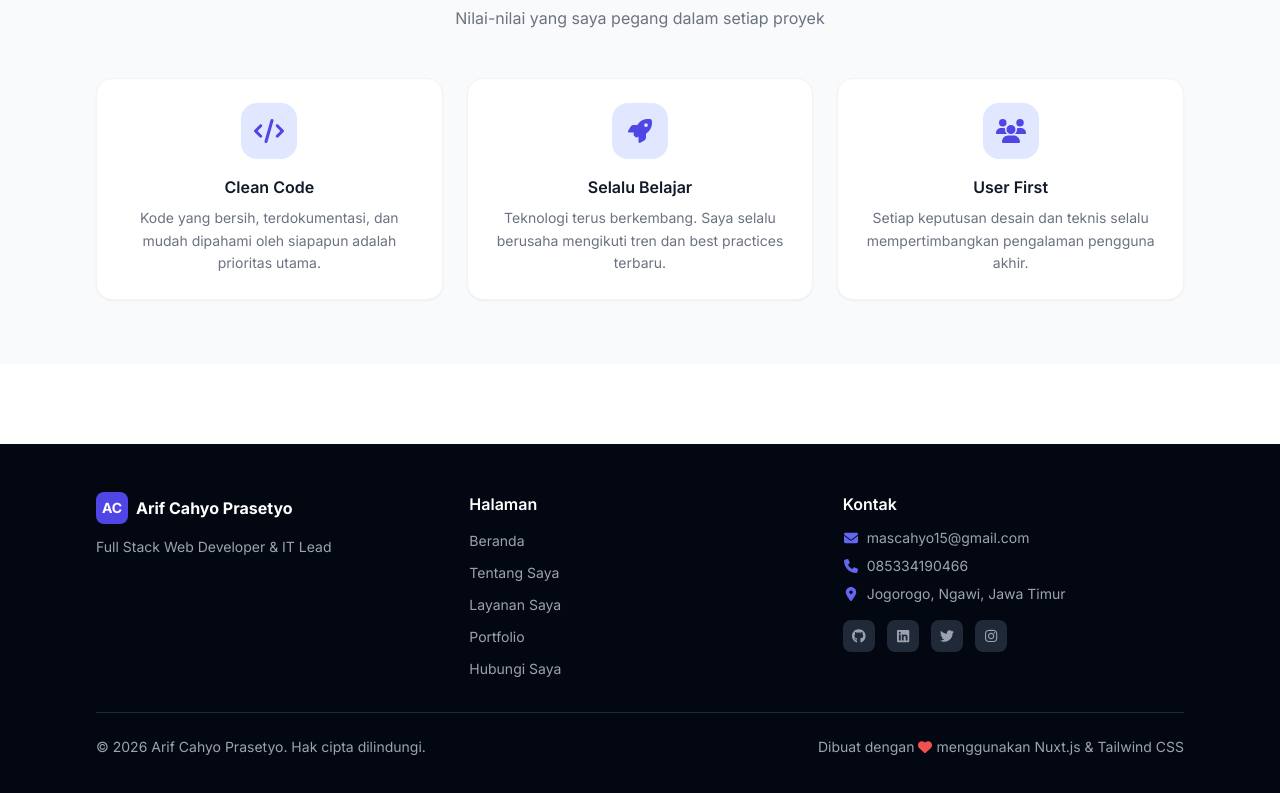
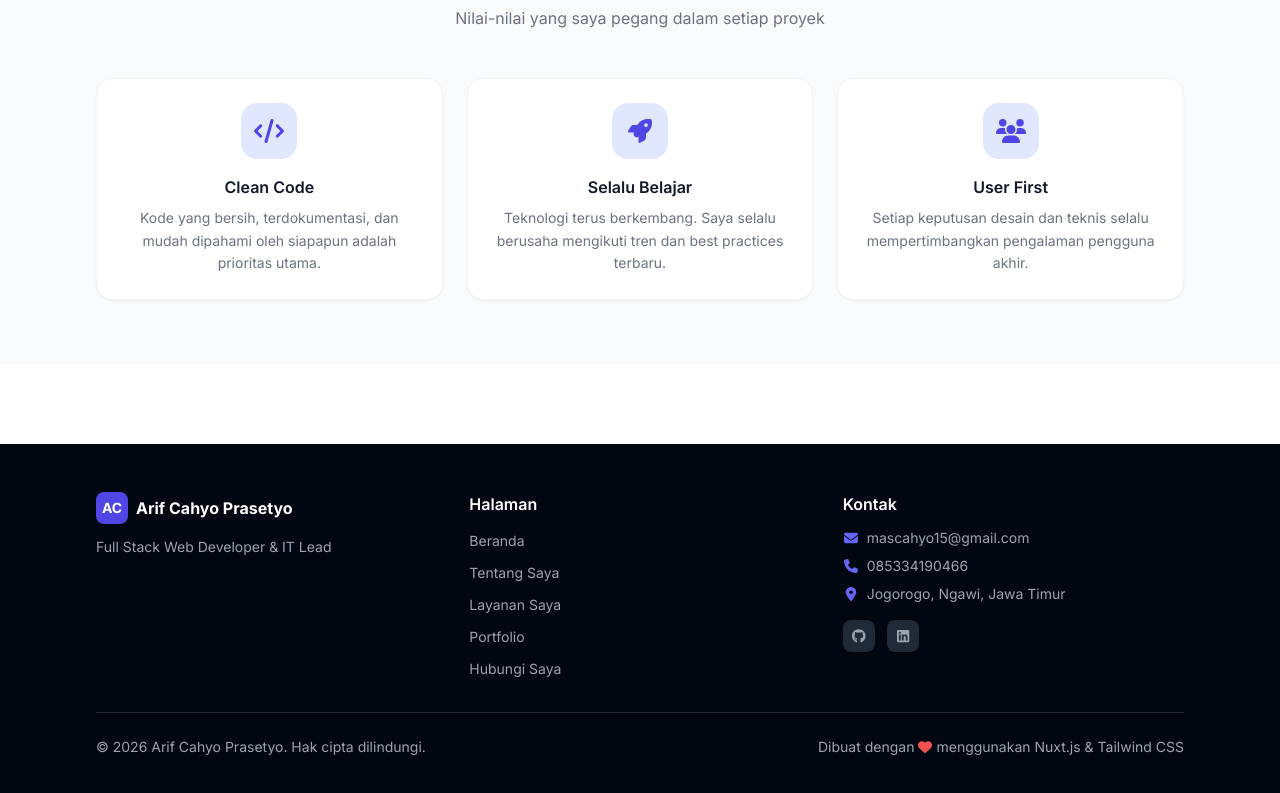
Before and after one commit to mascahyo1/self1-lp, a Nuxt app: page /tentang-saya in a window 1280 px wide. Shown: the part 1329-2122 px from the top of the page. Built offline with nearby package versions, Linux system fonts and the light colour scheme.

Commit message:
fix sosmed

```diff
--- a/components/AppFooter.vue
+++ b/components/AppFooter.vue
@@ -86,10 +86,5 @@ const quickLinks = [
   { to: '/hubungi-saya', label: 'Hubungi Saya' },
 ]
 
-const socialLinks = {
-  github: profile.social.github,
-  linkedin: profile.social.linkedin,
-  twitter: profile.social.twitter,
-  instagram: profile.social.instagram,
-}
+const socialLinks = profile.social
 </script>
--- a/data/profile.json
+++ b/data/profile.json
@@ -12,9 +12,7 @@
   "available_for_work": false,
   "social": {
     "github": "https://github.com/mascahyo1",
-    "linkedin": "https://linkedin.com/in/arifcahyo",
-    "twitter": "https://twitter.com/arifcahyo",
-    "instagram": "https://instagram.com/arifcahyo"
+    "linkedin": "https://www.linkedin.com/in/arif-cahyo-prasetyo-b7413a177/"
   },
   "stats": [
     { "label": "Tahun Pengalaman", "value": "auto", "key": "years_of_experience" },
--- a/pages/index.vue
+++ b/pages/index.vue
@@ -240,11 +240,7 @@ const featuredPortfolio = computed(() => portfolio.filter((p: any) => p.featured
 
 const yearsOfExperience = computed(() => `${new Date().getFullYear() - profile.career_start_year}+`)
 
-const socialLinks = {
-  github: profile.social.github,
-  linkedin: profile.social.linkedin,
-  twitter: profile.social.twitter,
-}
+const socialLinks = profile.social
 
 useSeoMeta({
   title: `${profile.name} - ${profile.tagline}`,
```
